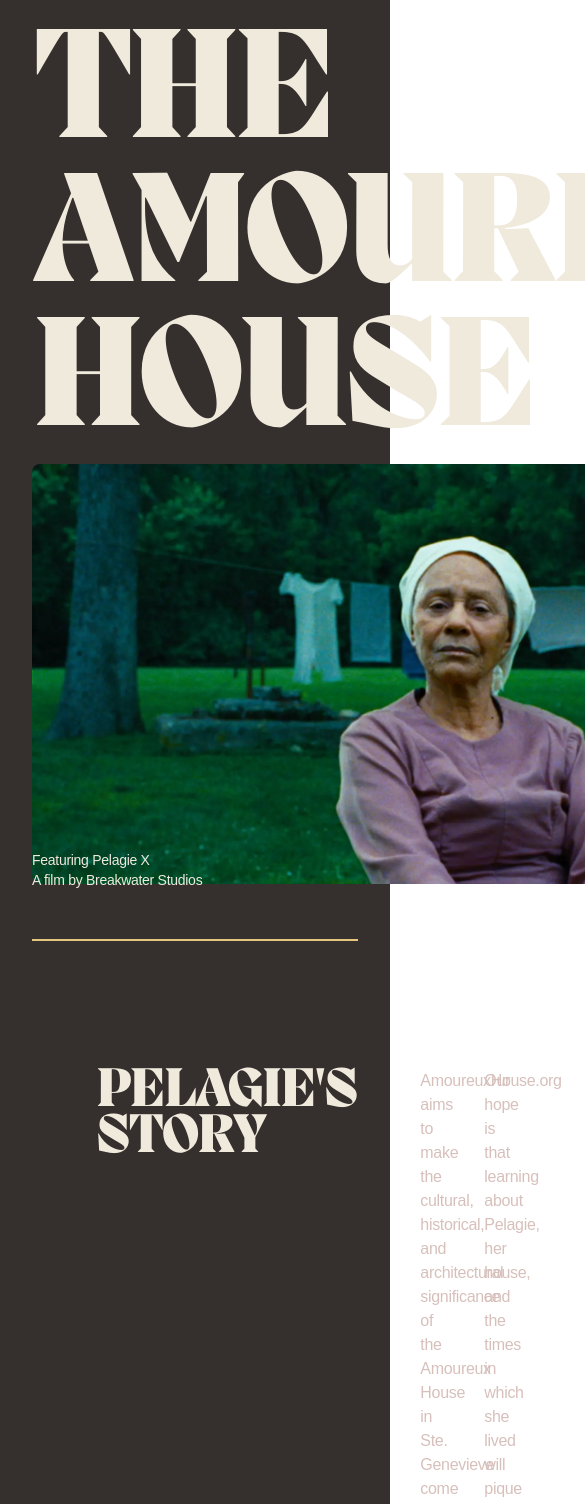
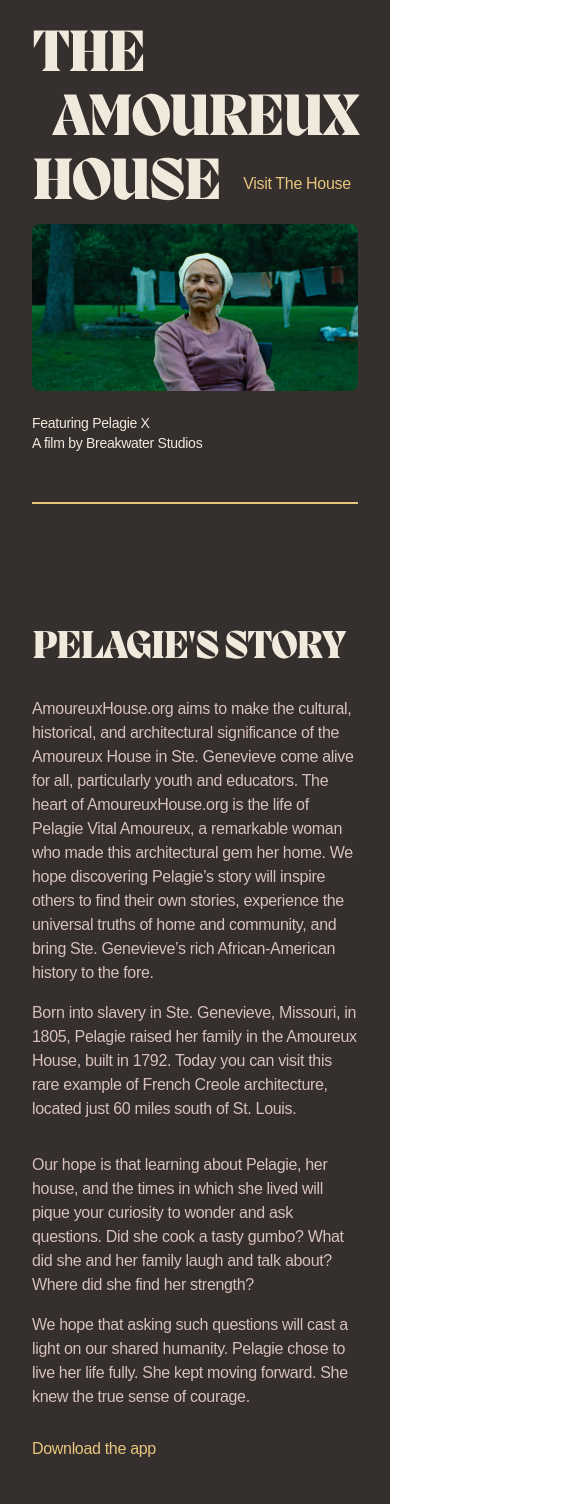
Before and after one commit to pchurro/the-amoureux-house, a Next.js app: page / in a window 390 px wide. Shown: the top 1504 px of the page, 585 px wide, since content can reach past the window. Built offline with nearby package versions, Linux system fonts and the light colour scheme; a web font is replaced by a local one.

Commit message:
Finished basic structure and styling (just needs polishing)

```diff
--- a/src/pages/components/About.js
+++ b/src/pages/components/About.js
@@ -5,23 +5,10 @@ export default function About({ data }) {
     return (
         <section className={styles.about}>
             <h3 className={styles.title}>{data.title}</h3>
-            <div className={styles.images}>
-                <div className={styles.imagesFirstColumn}>
-                    {data.images.slice(0,2).map((image, index) => (
-                        <Image key={index} className={styles.image} src={image.source} alt={image.alt} width={image.width} height={image.height} />
-                    ))}
-                </div>
-                <div className={styles.imagesSecondColumn}>
-                    {data.images.slice(2,4).map((image, index) => (
-                        <Image key={index} className={styles.image} src={image.source} alt={image.alt} width={image.width} height={image.height} />
-                    ))}
-                </div>
-            </div>
-
             <div className={styles.textFirstColumn}>
                 <p className="regular">{data.text[0]}</p>
                 <p className="regular">{data.text[1]}</p>
-                <span>{data.cta}</span>
+
             </div>
 
             <div className={styles.textSecondColumn}>
@@ -29,6 +16,23 @@ export default function About({ data }) {
                 <p className="regular">{data.text[3]}</p>
             </div>
 
+            <span className={`${styles.CTA} button`}>{data.cta}</span>
+
+            <div className={styles.images}>
+                <div className={styles.imagesFirstColumn}>
+                    {data.images.slice(0, 2).map((image, index) => (
+                        <Image key={index} className={styles.image} src={image.source} alt={image.alt} width={image.width} height={image.height} />
+                    ))}
+                </div>
+                <div className={styles.imagesSecondColumn}>
+                    {data.images.slice(2, 4).map((image, index) => (
+                        <Image key={index} className={styles.image} src={image.source} alt={image.alt} width={image.width} height={image.height} />
+                    ))}
+                </div>
+            </div>
+
+
+
         </section>
     );
 }
--- a/src/pages/components/Hero.js
+++ b/src/pages/components/Hero.js
@@ -48,7 +48,7 @@ export default function Hero({ data }) {
 
             <h1 className={styles.titleHouse}>{data.title[2]}</h1>
 
-            <span className={styles.button}>{data.cta}</span>
+            <span className={`${styles.button} button`}>{data.cta}</span>
 
 
         </section>
--- a/src/styles/About.module.css
+++ b/src/styles/About.module.css
@@ -17,7 +17,7 @@
 
 
 .images{
-    grid-row: 2;
+    grid-row: 2/5;
     grid-column: 1/4;
     display: flex;
     flex-direction: row;
@@ -57,3 +57,19 @@
     flex-direction: column;
     row-gap: 1rem;
 }
+
+.CTA{
+    grid-column: 5/7;
+    grid-row: 3;
+}
+
+@media screen and (max-width: 1024px) {
+    .about{
+        display: flex;
+        flex-direction: column;
+    }
+
+    .images{
+        height: fit-content;
+    }
+}
--- a/src/styles/Hero.module.css
+++ b/src/styles/Hero.module.css
@@ -112,7 +112,7 @@
     }
 
     .titleAmoureux {
-        grid-column: 1/2;
+        grid-column: 1/3;
         grid-row: 2;
         text-align: end;
     }
@@ -123,7 +123,7 @@
     }
 
     .image {
-        grid-column: 1/2;
+        grid-column: 1/3;
         grid-row: 4;
 
     }
@@ -131,6 +131,14 @@
     .button{
         grid-column: 2;
         grid-row: 3;
+        display: flex;
+        align-items: center;
+        justify-content: center;
+    }
+
+    .subtitle{
+        grid-column: 1;
+        grid-row: 5;
     }
 
 
--- a/src/styles/globals.css
+++ b/src/styles/globals.css
@@ -30,7 +30,6 @@ html, body{
   line-height: 1.5;
 }
 
-
 h1{
   font-family: 'PP Migra';
   font-size: 160px;
@@ -46,6 +45,8 @@ h3{
   letter-spacing: -0.04em;
   line-height: 0.83;
 }
+
+
 
 .regular{
   font-family: "neue-haas-unica", sans-serif;
@@ -66,11 +67,42 @@ h3{
   line-height: 1.4;
 }
 
-button{
+.button{
   font-family: "neue-haas-unica", sans-serif;
   font-weight: 400;
   font-size:20px;
   font-style: normal;
   letter-spacing: -0.02em;
   line-height: 1;
+  color: var(--accent1);
+  cursor: pointer;
 }
+
+@media screen and (max-width: 1024px) {
+  h1 {
+    font-size: 120px;
+  }
+
+  h3 {
+    font-size: 60px;
+  }
+
+  .button{
+    font-size:18px;
+  }
+}
+
+@media screen and (max-width: 768px) {
+
+  h1{
+    font-size: 60px;
+  }
+
+  h3{
+    font-size: 40px;
+  }
+
+  .button{
+    font-size:16px;
+  }
+}
```
Also changed, not shown: 1 other file (tests, documents, lock files or other folders).
